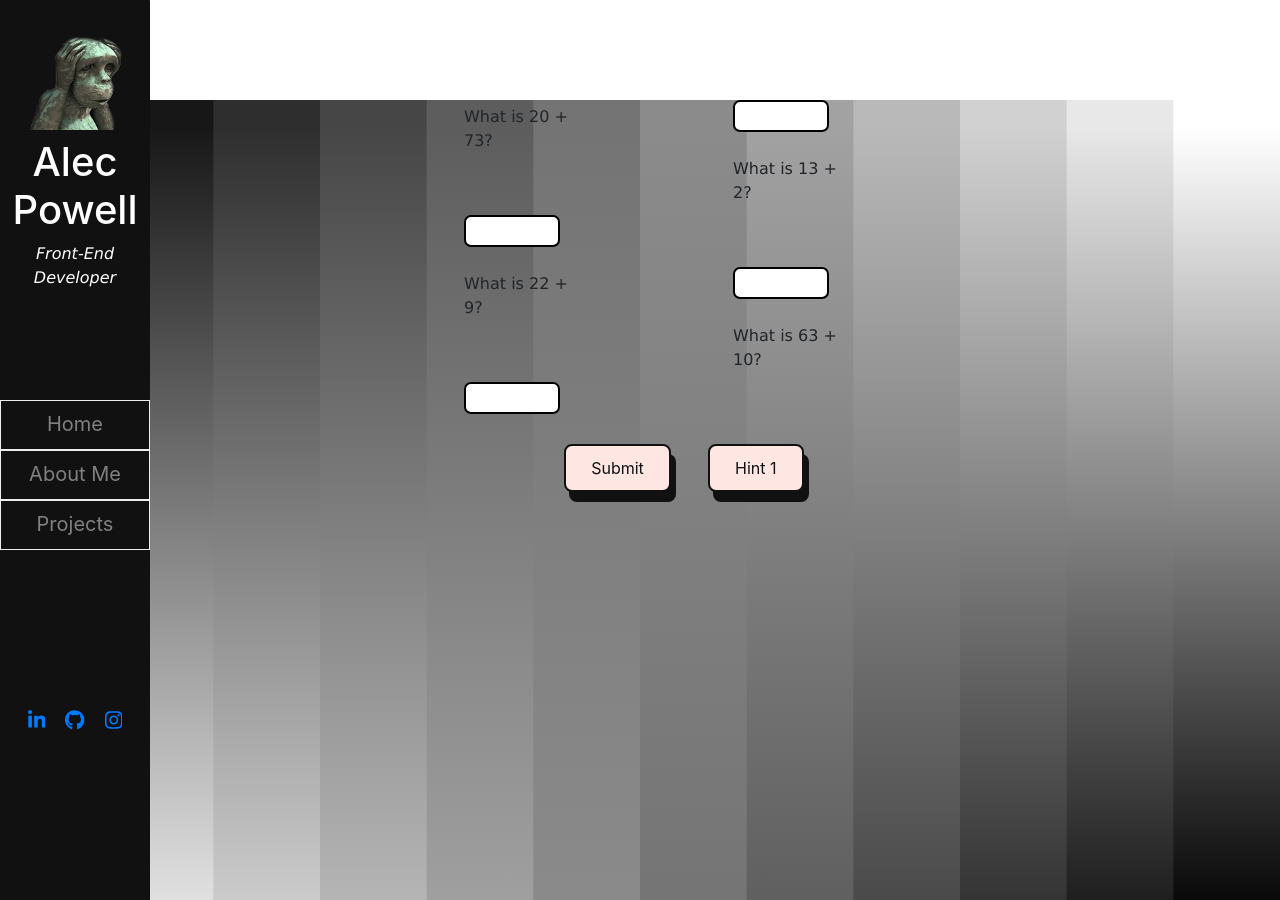
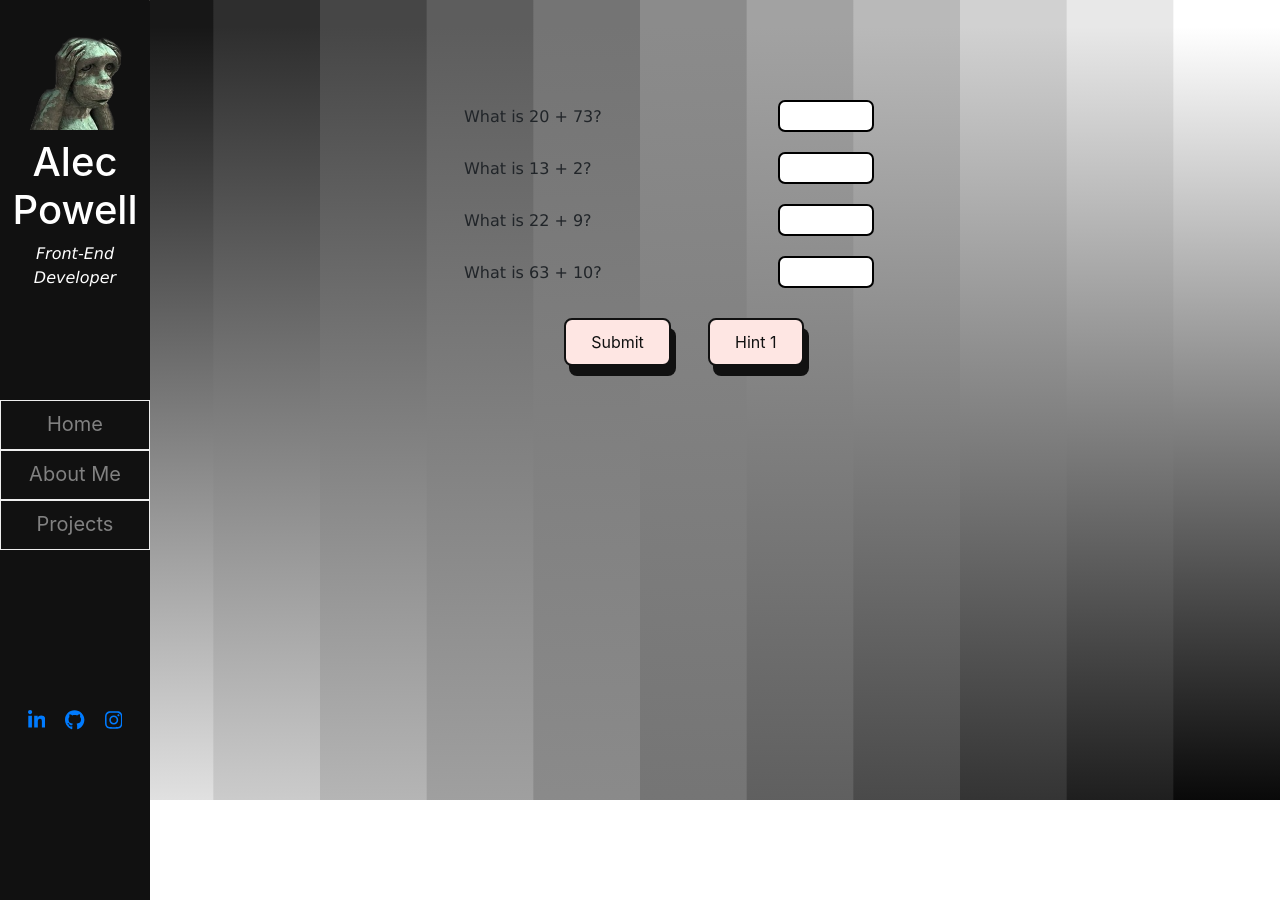
Before and after one commit to Stone-Monkey1/PersonalAPP, an Angular app: page /puzzle1 in a window 1280 px wide. Shown: the top 900 px of the page. After the commit the page ends 800 px from the top, so only its background shows below. Built offline with nearby package versions, Linux system fonts and the light colour scheme.

Commit message:
fixed navbar issues

```diff
--- a/src/app/nav/nav.component.html
+++ b/src/app/nav/nav.component.html
@@ -15,6 +15,7 @@
           <a
             class="nav-link"
             routerLink="/"
+            routerLinkActive="active"
             [class.activate-tab]="isLinkActive('/')"
           >
             <span class="icon">
--- a/src/app/puzzles/puzzle1-math/puzzle1-math.component.css
+++ b/src/app/puzzles/puzzle1-math/puzzle1-math.component.css
@@ -1,6 +1,6 @@
 body {
     margin-left: 25%;
-    margin-top: 100px;
+    padding-top: 100px;
     background-color: transparent;
 }
 
@@ -10,10 +10,13 @@ div.statement {
     margin-left: 15%;
     display: inline;
     float: left;
-    width: 125px;
+    width: 170px;
     font-family: 'Lucida Sans', 'Lucida Sans Regular', 'Lucida Grande', 'Lucida Sans Unicode', Geneva, Verdana, sans-serif;
 }
 
+form {
+    display: flex;
+}
 .container {
     margin-left: 20%;
 }
```
